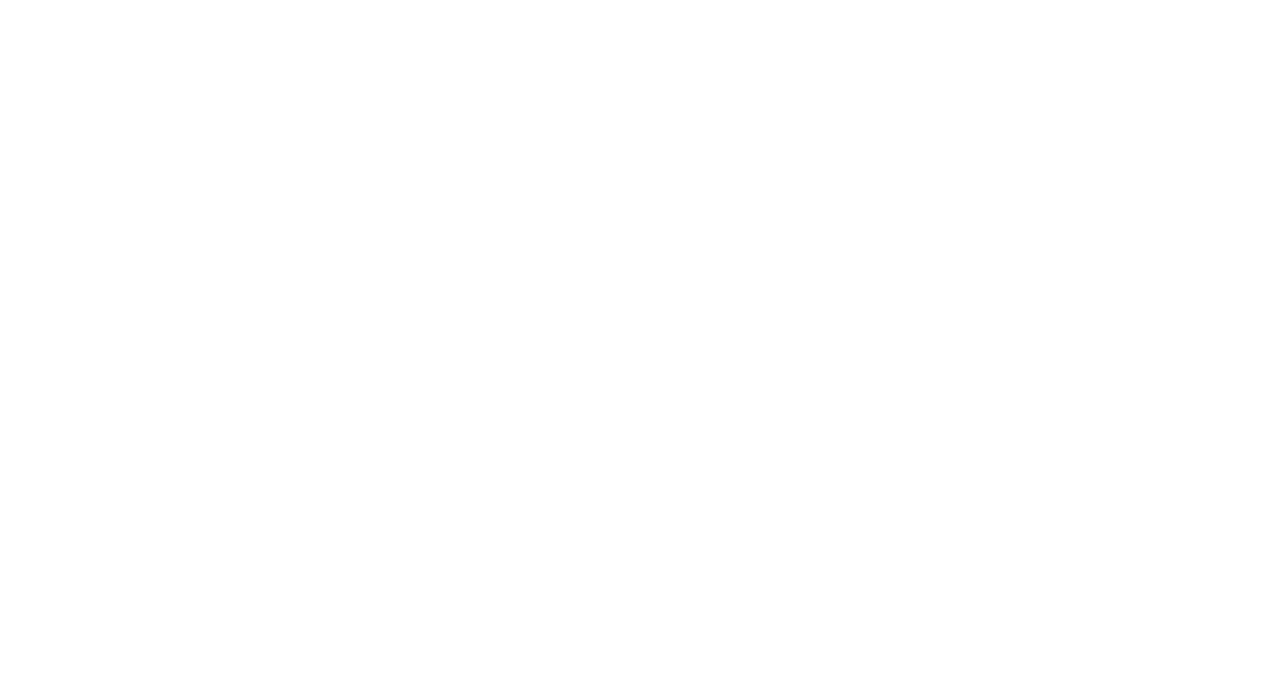
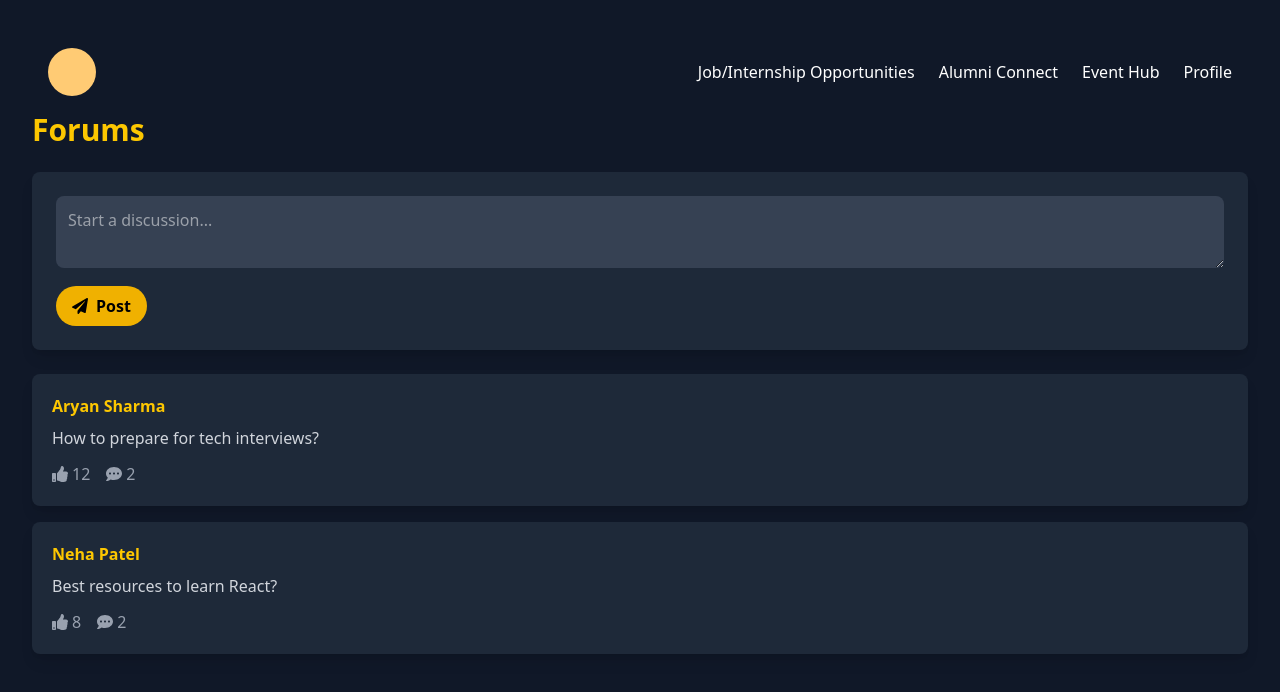
Before and after one commit to megha-kanyal/vizion, a React (Vite) app: page /techtalks in a window 1280 px wide. Before the commit this address had no page. Shown: the top 692 px of the page. Built offline with nearby package versions, Linux system fonts and the light colour scheme.

Commit message:
Addes Techtalks.jsx final version

```diff
--- a/src/App.jsx
+++ b/src/App.jsx
@@ -8,7 +8,6 @@ import Internship from './pages/Internship';
 import Alumini from './pages/Alumini';
 import Profile from './pages/Profile';
 import Techtalks from './pages/Techtalks';
-import Mentorship from './pages/Mentorship';
 import AddEvents from './pages/AddEvents';
 
 function App() {
@@ -22,8 +21,7 @@ function App() {
         <Route path="/internship" element={<Internship />} />
         <Route path="/alumini" element={<Alumini />} />
         <Route path="/profile" element={<Profile />} />
-        <Route path="/tecktalks" element={<Techtalks/>} />
-        <Route path="/mentorship" element={<Mentorship/>} />
+        <Route path="/techtalks" element={<Techtalks/>} />
         <Route path='/addevents' element={<AddEvents/>}/>
       </Routes>
     </Router>
--- a/src/pages/Mentorship.jsx
+++ /dev/null
@@ -1,9 +0,0 @@
-import React from 'react'
-
-const Mentorship = () => {
-  return (
-    <div>Mentorship</div>
-  )
-}
-
-export default Mentorship
--- a/src/pages/Techtalks.jsx
+++ b/src/pages/Techtalks.jsx
@@ -1,26 +1,46 @@
 import { useState } from "react";
 import { FaThumbsUp, FaCommentDots, FaPaperPlane } from "react-icons/fa";
+import Navbar from "../components/Navbar";
 
 const Forums = () => {
   const [posts, setPosts] = useState([
-    { id: 1, author: "Aryan Sharma", content: "How to prepare for tech interviews?", likes: 12, comments: ["Practice DSA daily!", "Check out LeetCode."] },
-    { id: 2, author: "Neha Patel", content: "Best resources to learn React?", likes: 8, comments: ["React Docs are great!", "Try Fullstackopen."] }
+    { id: 1, author: "Aryan Sharma", content: "How to prepare for tech interviews?", likes: 12, comments: ["Practice DSA daily!", "Check out LeetCode."], showComments: false, liked: false },
+    { id: 2, author: "Neha Patel", content: "Best resources to learn React?", likes: 8, comments: ["React Docs are great!", "Try Fullstackopen."], showComments: false, liked: false }
   ]);
   const [newPost, setNewPost] = useState("");
+  const [newComment, setNewComment] = useState({});
 
   const addPost = () => {
     if (newPost.trim()) {
-      setPosts([...posts, { id: posts.length + 1, author: "You", content: newPost, likes: 0, comments: [] }]);
+      setPosts([...posts, { id: posts.length + 1, author: "You", content: newPost, likes: 0, comments: [], showComments: false, liked: false }]);
       setNewPost("");
     }
   };
 
   const likePost = (id) => {
-    setPosts(posts.map(post => post.id === id ? { ...post, likes: post.likes + 1 } : post));
+    setPosts(posts.map(post =>
+      post.id === id ? { ...post, likes: post.liked ? post.likes - 1 : post.likes + 1, liked: !post.liked } : post
+    ));
+  };
+
+  const toggleComments = (id) => {
+    setPosts(posts.map(post =>
+      post.id === id ? { ...post, showComments: !post.showComments } : post
+    ));
+  };
+
+  const addComment = (id) => {
+    if (newComment[id]?.trim()) {
+      setPosts(posts.map(post =>
+        post.id === id ? { ...post, comments: [...post.comments, newComment[id]], showComments: true } : post
+      ));
+      setNewComment({ ...newComment, [id]: "" });
+    }
   };
 
   return (
     <div className="min-h-screen bg-gray-900 text-white p-8">
+      <Navbar />
       <h1 className="text-3xl font-bold text-yellow-400 mb-6">Forums</h1>
       <div className="bg-gray-800 p-6 rounded-lg shadow-lg mb-6">
         <textarea
@@ -41,13 +61,37 @@ const Forums = () => {
           <h3 className="font-semibold text-yellow-400">{post.author}</h3>
           <p className="text-gray-300 mt-2">{post.content}</p>
           <div className="flex items-center mt-3 space-x-4">
-            <button className="flex items-center text-gray-400 hover:text-yellow-400" onClick={() => likePost(post.id)}>
+            <button className={`flex items-center ${post.liked ? "text-yellow-400" : "text-gray-400"} hover:text-yellow-400`} onClick={() => likePost(post.id)}>
               <FaThumbsUp className="mr-1" /> {post.likes}
             </button>
-            <button className="flex items-center text-gray-400 hover:text-yellow-400">
+            <button className="flex items-center text-gray-400 hover:text-yellow-400" onClick={() => toggleComments(post.id)}>
               <FaCommentDots className="mr-1" /> {post.comments.length}
             </button>
           </div>
+
+          {/* Comment Section */}
+          {post.showComments && (
+            <div className="mt-3 bg-gray-700 p-4 rounded-lg">
+              {post.comments.map((comment, index) => (
+                <p key={index} className="text-gray-300 mb-2">💬 {comment}</p>
+              ))}
+              <div className="flex mt-3">
+                <input
+                  type="text"
+                  className="w-full p-2 bg-gray-600 text-white rounded-lg"
+                  placeholder="Write a comment..."
+                  value={newComment[post.id] || ""}
+                  onChange={(e) => setNewComment({ ...newComment, [post.id]: e.target.value })}
+                />
+                <button
+                  className="ml-2 px-4 py-2 bg-yellow-500 text-black font-semibold rounded-full hover:bg-yellow-400"
+                  onClick={() => addComment(post.id)}
+                >
+                  <FaPaperPlane />
+                </button>
+              </div>
+            </div>
+          )}
         </div>
       ))}
     </div>
```
